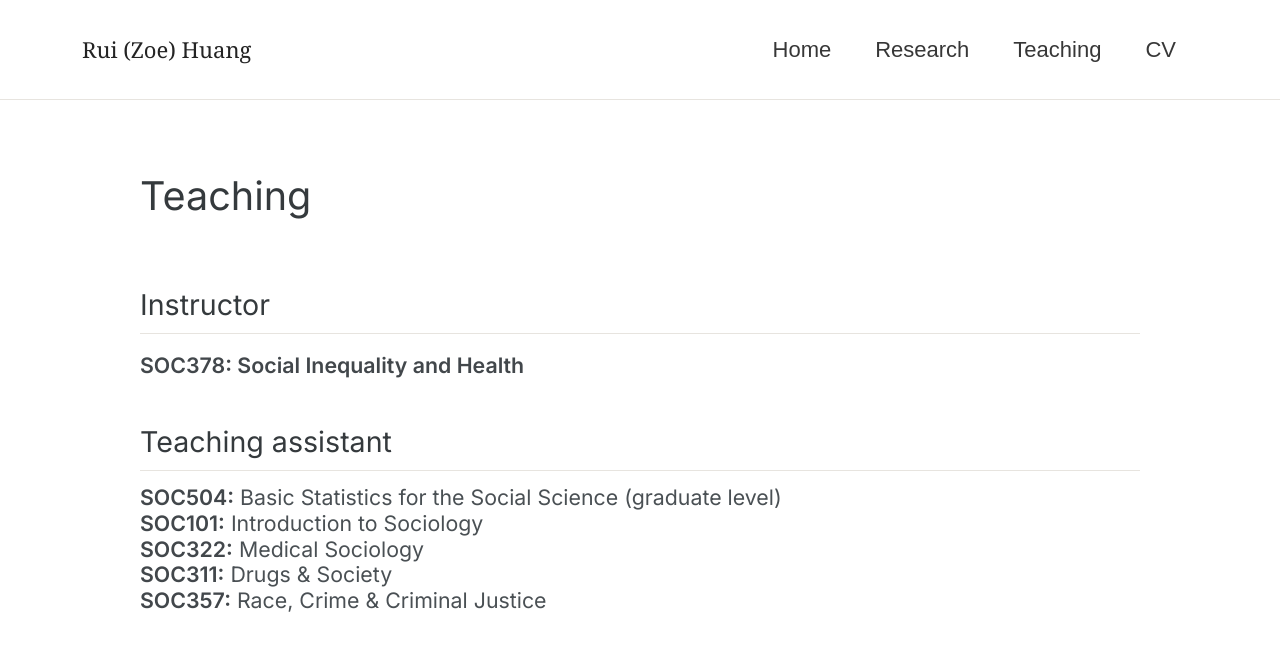
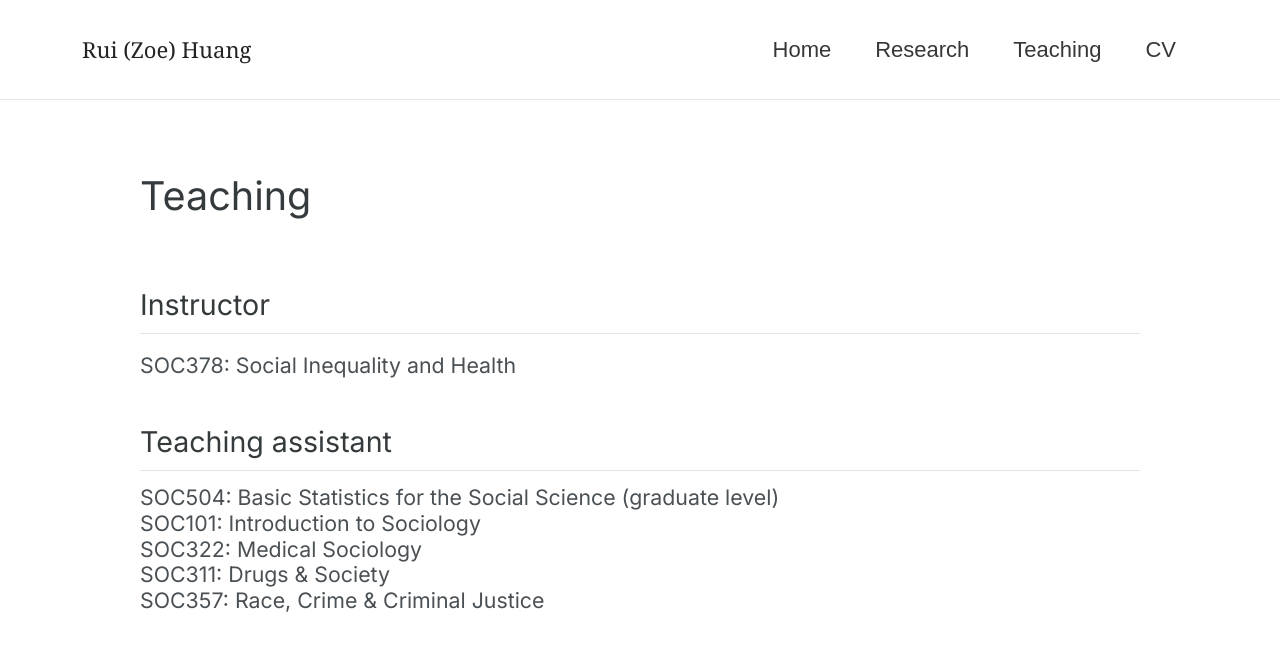
Before and after one commit to RuiZoeHuang/ruizoehuang.github.io, a Jekyll site: the page built from _pages/teaching.md, in a window 1280 px wide. Shown: the top 651 px of the page. Built offline with Jekyll 4.4.1, drawn with Linux system fonts in a browser that asks for light colours; cached includes are drawn as plain includes; some of the changed lines change nothing that is shown.

Commit message:
Remove bold styling from all Teaching page course entries

```diff
--- a/_pages/teaching.md
+++ b/_pages/teaching.md
@@ -8,14 +8,14 @@ classes: teaching-page
 
 ## Instructor
 
-**SOC378: Social Inequality and Health**
+SOC378: Social Inequality and Health
 
 ## Teaching assistant
 
 <div class="teaching-course-list">
-  <div class="teaching-course"><strong>SOC504:</strong> Basic Statistics for the Social Science (graduate level)</div>
-  <div class="teaching-course"><strong>SOC101:</strong> Introduction to Sociology</div>
-  <div class="teaching-course"><strong>SOC322:</strong> Medical Sociology</div>
-  <div class="teaching-course"><strong>SOC311:</strong> Drugs &amp; Society</div>
-  <div class="teaching-course"><strong>SOC357:</strong> Race, Crime &amp; Criminal Justice</div>
+  <div class="teaching-course">SOC504: Basic Statistics for the Social Science (graduate level)</div>
+  <div class="teaching-course">SOC101: Introduction to Sociology</div>
+  <div class="teaching-course">SOC322: Medical Sociology</div>
+  <div class="teaching-course">SOC311: Drugs &amp; Society</div>
+  <div class="teaching-course">SOC357: Race, Crime &amp; Criminal Justice</div>
 </div>
```
